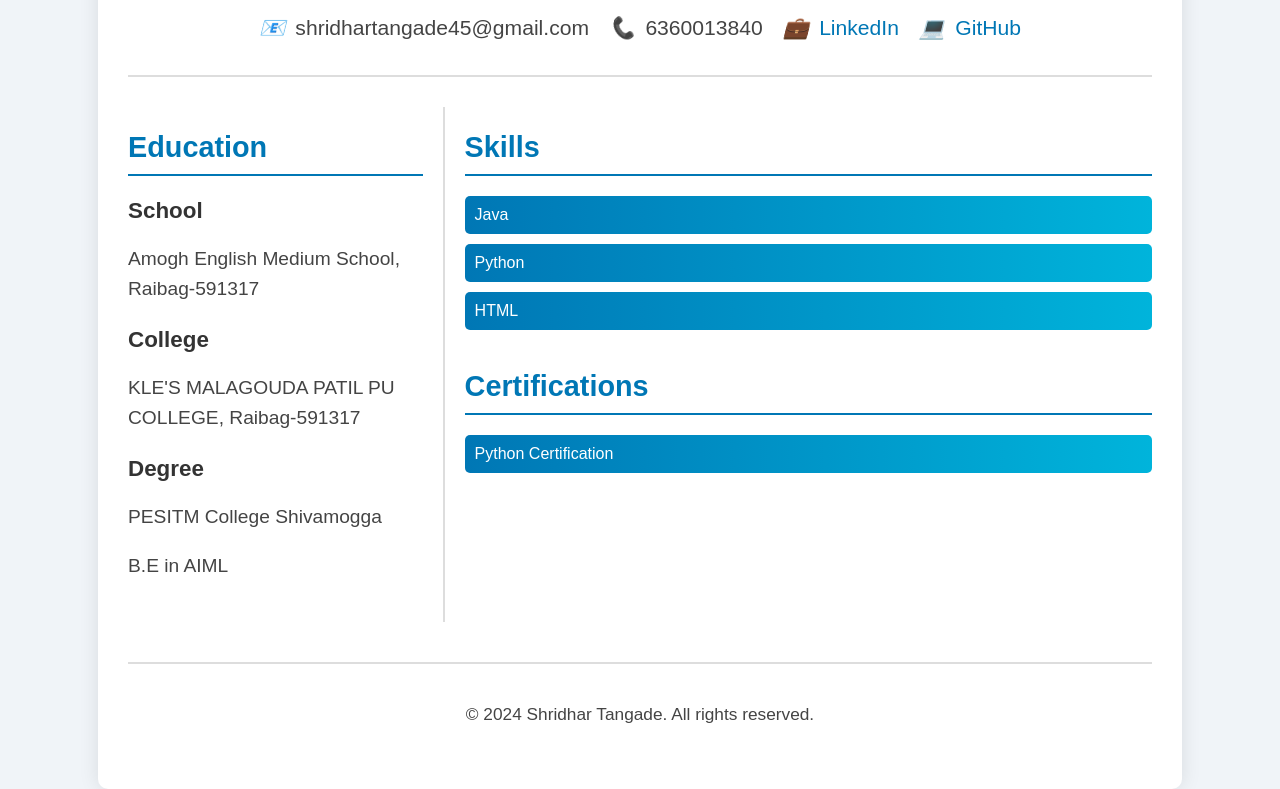
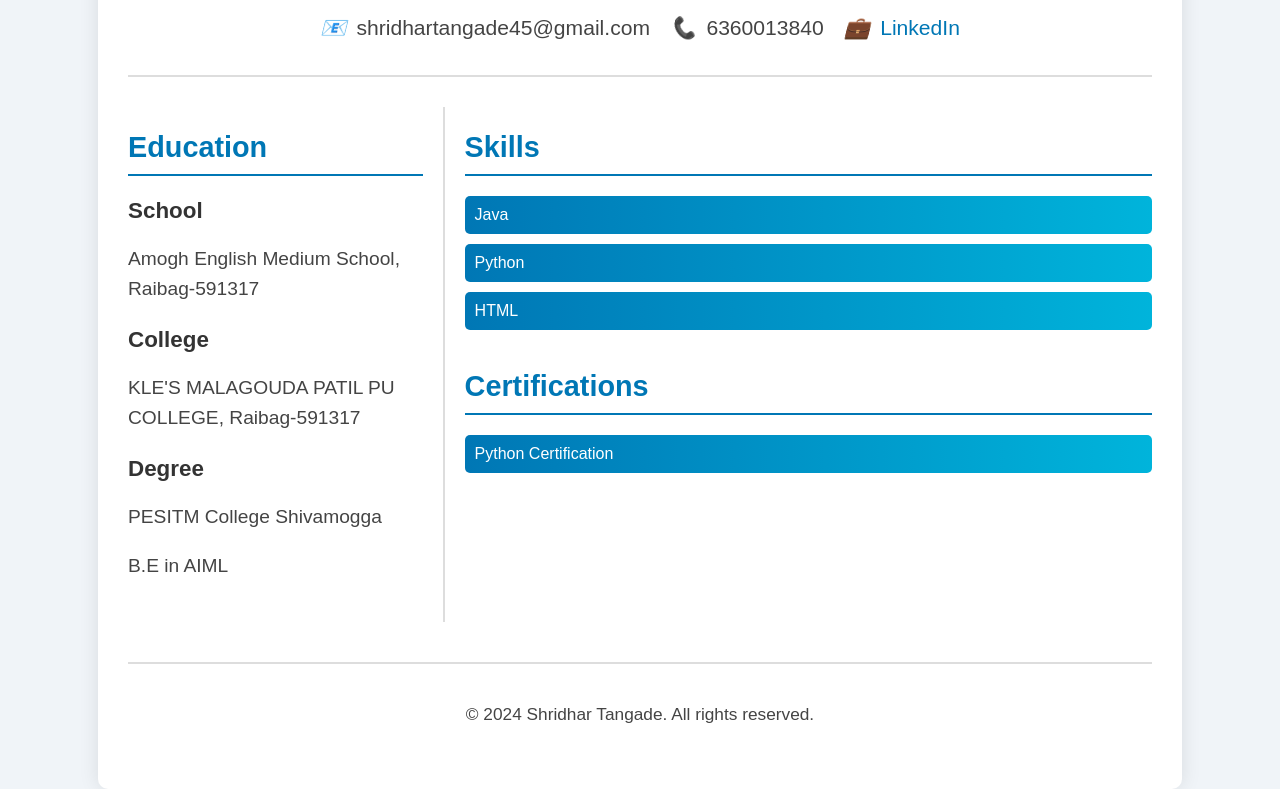
Before and after one commit to ShridharPT/ShridharPT.github.io, a plain HTML site: page index.html in a window 1280 px wide. Shown: the part 132-921 px from the top of the page. Drawn offline with Linux system fonts and the light colour scheme.

Commit message:
index.html

```diff
--- a/index.html
+++ b/index.html
@@ -144,7 +144,7 @@
                 <p><i class="icon">📧</i>shridhartangade45@gmail.com</p>
                 <p><i class="icon">📞</i>6360013840</p>
                 <p><i class="icon">💼</i><a href="https://www.linkedin.com/in/shridhar-tangade-2b7398331">LinkedIn</a></p>
-                <p><i class="icon">💻</i><a href="https://ShridharPT.github.io">GitHub</a></p>
+
             </div>
         </header>
 
```
